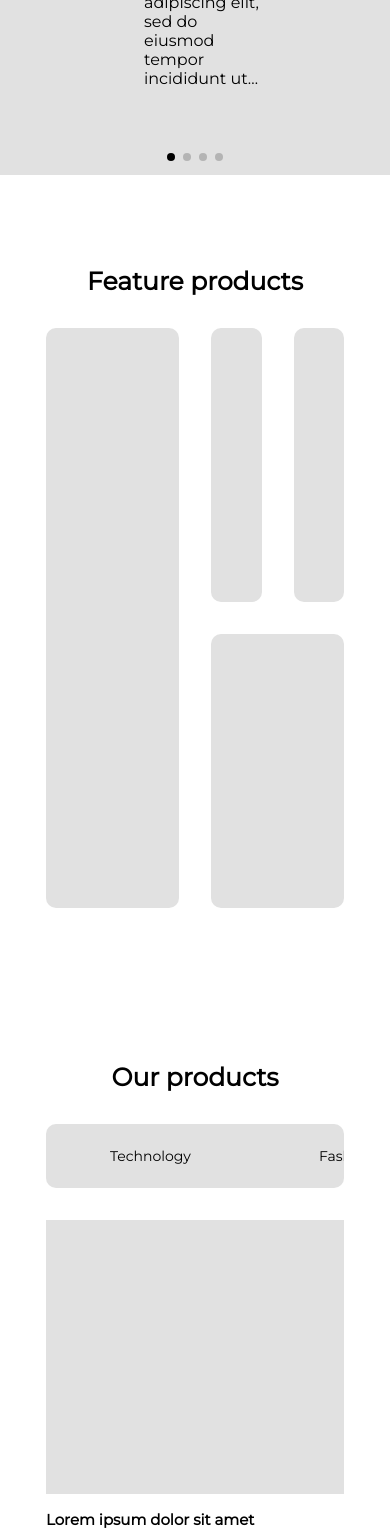
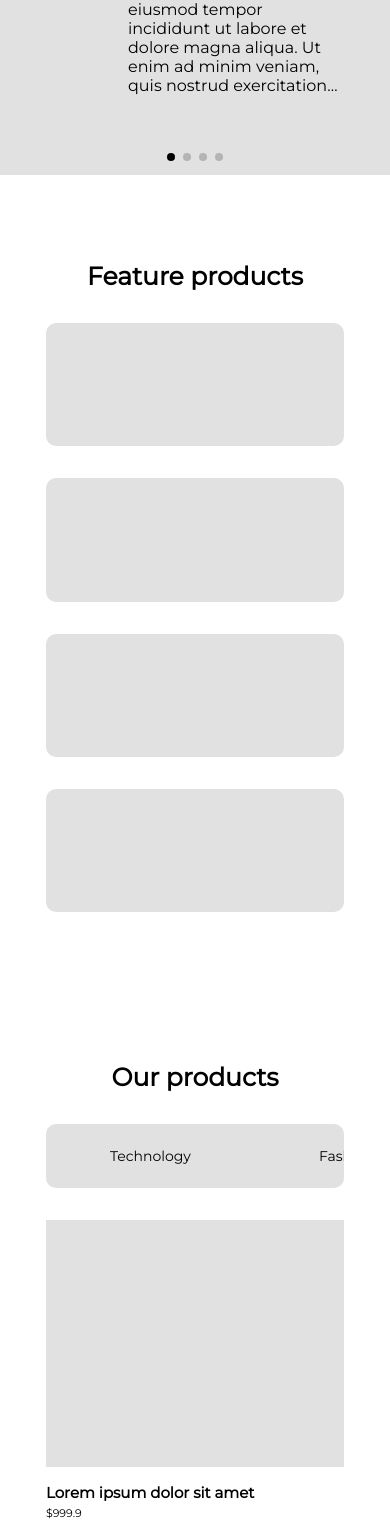
Before and after one commit to HuyND11/DemoProjectIntership, a website: page index.html in a window 390 px wide. Shown: the part 305-1835 px from the top of the page. Drawn offline with nearby package versions, Linux system fonts and the light colour scheme.

Commit message:
Update spacing.

```diff
--- a/Assets/SASS/__global.scss
+++ b/Assets/SASS/__global.scss
@@ -3,7 +3,7 @@ body {
 }
 
 .wrapper {
-    max-width: 1920px;
+    // max-width: 1920px;
     margin: 0 auto;
 }
 
--- a/Assets/SASS/__reset.scss
+++ b/Assets/SASS/__reset.scss
@@ -36,6 +36,7 @@ a {
 img {
     display: block;
     max-width: 100%;
+    vertical-align: middle;
 }
 
 ul,
--- a/Assets/SASS/responsive.scss
+++ b/Assets/SASS/responsive.scss
@@ -1,14 +1,25 @@
 @media screen and (max-width: 992px) {
+
     header {
         .header {
             .nav {
                 &_item {
                     margin-left: 20px;
+                    &:last-child{
+                        margin-left: 25px;
+                    }
                 }
             }
         }
     }
     main {
+        .feature-container {
+            .feature {
+                &_list {
+                    grid-template-areas: "f1 f2" "f3 f4" ;
+                }
+            }
+        }
         .product-container {
             .product {
                 &_nav {
@@ -61,7 +72,7 @@
                 right: -300px;
                 background-color: #fff;
                 bottom: 0;
-                animation: hiddenNavMobile ease 0.3s;
+                transition: .3s;
                 &_list {
                     flex-direction: column;
                     padding-top: 50px;
@@ -82,6 +93,22 @@
             }
         }
     }
+    main {
+        .swiper {
+            &-slide {
+                &-content {
+                    top: calc(((316/800) * 100%) - 10%);
+                }
+            }
+        }
+        .feature-container {
+            .feature {
+                &_list {
+                    grid-template-areas: "f1" "f2" "f3" "f4" ;
+                }
+            }
+        }
+    }
 
     .footer {
         &-top {
@@ -93,22 +120,6 @@
             & > div {
                 margin: 12px 0;
             }
-        }
-    }
-    @keyframes showNavMobile {
-        from {
-            right: -300px;
-        }
-        to {
-            right: 0;
-        }
-    }
-    @keyframes hiddenNavMobile {
-        from {
-            right: 0;
-        }
-        to {
-            right: -300px;;
         }
     }
 }
@@ -123,6 +134,13 @@
         }
     }
     main {
+        .swiper {
+            &-slide {
+                &-content {
+                    top: calc(((316/800) * 100%) - 20%);
+                }
+            }
+        }
         .product-container {
             .product {
 
--- a/Assets/SASS/wireFrame.scss
+++ b/Assets/SASS/wireFrame.scss
@@ -1,5 +1,4 @@
 header {
-    max-width: 1920px;
     width: 100%;
     position: fixed;
     top: 0;
@@ -31,7 +30,6 @@ header {
             left: 0;
             bottom: 0;
             background-color: rgba($color: #000000, $alpha: 0.3);
-            // background-color: $black;
             opacity: 0.3;
         }
         .nav {
@@ -42,6 +40,9 @@ header {
             }
             &_item {
                 margin-left: 40px;
+                &:last-child{
+                    margin-left: 55px;
+                }
             }
             &_link {
                 color: $black;
@@ -95,9 +96,9 @@ main {
 
     .swiper {
         width: 100%;
-        height: 41.6vw;
+        height: 41.666666666vw;
         min-height: 400px;
-        padding: 15px 16px;
+        max-height: 800px;
 
 
         &-slide {
@@ -115,16 +116,18 @@ main {
             -ms-flex-align: center;
             -webkit-align-items: center;
             align-items: center;
+            padding: 15px 16px;
 
             &-content {
                 display: flex;
                 flex-direction: column;
                 align-items: flex-start;
                 justify-content: center;
-                max-width: 50%;
+                max-width: 487px;
                 padding: 0 12px;
                 position: absolute;
                 left: 86px;
+                top: calc((316/800) *100%);
                 overflow: hidden;
                 text-overflow: ellipsis;
                 display: -webkit-box;
@@ -135,6 +138,7 @@ main {
                     font-family: $font-Montserrat;
                     font-size: var(--fz-6);
                     font-weight: var(--fw-5);
+                    margin-bottom: 16px;
                 }
 
                 &-content {
@@ -162,56 +166,29 @@ main {
             justify-content: center;
             width: 100%;
             height: 651px;
+            padding: 0 16px;
             &_list {
-                display: flex;
-                height: 580px;
+                display: grid;
+                grid-template-areas: "f1 f1 f2 f3" "f1 f1 f4 f4";
                 width: 100%;
-                margin: 0 -16px;
-            }
-            &_right {
-                width: 50%;
-                padding: 0 16px;
-                > div {
                 height: 100%;
-                    background-color: $color-wireFrame;
-                    border-radius: 10px;
-                }
-            }
-            &_left {
-                display: flex;
-                width: 50%;
-                flex-direction: column;
-                padding: 0 16px;
-                margin: -16px 0;
-                &_top {
-                    width: 100%;
-                    height: 50%;
-                    padding: 16px 0;
-                    > div {
-                        display: flex;
-                        margin: 0 -16px;
-                        height: 100%;
+                gap: 32px;
             }
             &_item {
-                        width: 50%;
-                        padding: 0 16px;
-                        > div {
-                            height: 100%;
+                border-radius: 10px;
                 background-color: $color-wireFrame;
-                            border-radius: 10px;
             }
+            &_item:nth-child(1) {
+                grid-area: f1;
             }
+            &_item:nth-child(2) {
+                grid-area: f2;
             }
-                &_bottom {
-                    width: 100%;
-                    height: 50%;
-                    padding: 16px 0;
-                    > div {
-                        height: 100%;
-                        background-color: $color-wireFrame;
-                        border-radius: 10px;
+            &_item:nth-child(3) {
+                grid-area: f3;
             }
-                }
+            &_item:nth-child(4) {
+                grid-area: f4;
             }
         }
     }
@@ -285,7 +262,7 @@ main {
                 padding: 16px;
                 &_aside {
                     width: 100%;
-                    height: 274px;
+                    height: 247px;
                 }
                 &_img {
                     height: 100%;
@@ -326,11 +303,14 @@ main {
             justify-content: center;
             width: 100%;
             height: 46.875vw;
+            min-height: 300px;
+            max-height: 900px;
             padding: 6px 0;
             &_content {
                 display: -webkit-box;
                 width: 30vw;
                 min-width: 300px;
+                max-width: 581px;
                 margin-bottom: 32px;
                 overflow: hidden;
                 text-overflow: ellipsis;
@@ -367,8 +347,8 @@ main {
     flex-direction: column;
     text-align: center;
     width: 100%;
-    height: 530px;
     background-color: $color-1;
+    padding: 0 16px;
     & > div {
         width: 100%;
     }
@@ -387,26 +367,29 @@ main {
         .form-group {
             display: flex;
             align-items: center;
-            width: 39%  ;
+            max-width: 616px;
             height: 48px;
-            padding: 0 6px;
-            margin: 0 auto;
             border-radius: 40px;
             background-color: $while;
+            overflow: hidden;
+            margin: 0 auto;
             &-input {
-                width: 50%;
-                border: none;
-                margin: 0 6px;
+                display: flex;
+                flex: 1;
+                min-height: 48px;
+                padding-left: 40px;
                 font-size: var(--fz-1);
                 font-family: $font-Poppins;
                 font-weight: var(--fw-1);
-                &:focus {
                 border: none;
-                }
+                outline: none;
             }
             &-btn {
-                margin-left: auto;
-                padding: 16px 12px;
+                display: flex;
+                justify-content: center;
+                align-items: center;
+                min-height: 48px;
+                padding: 0 40px;
                 border-radius: 99px;
                 border: none;
                 outline: none;
@@ -414,6 +397,7 @@ main {
                 transition: 0.3s;
                 &:hover {
                     background-color: $color-1;
+                    color: $while;
                 }
             }
         }
--- a/index.html
+++ b/index.html
@@ -125,25 +125,12 @@
 				<div class="container">
 					<div class="feature">
 						<h2 class="feature_heading heading">Feature products</h2>
+
 						<div class="feature_list">
-							<div class="feature_right ">
-								<div></div>
-							</div>
-							<div class="feature_left  ">
-								<div class="feature_left_top">
-									<div>
-										<div class="feature_left_top_item">
-											<div></div>
-										</div>
-										<div class="feature_left_top_item">
-											<div></div>
-										</div>
-									</div>
-								</div>
-								<div class="feature_left_bottom">
-									<div></div>
-								</div>
-							</div>
+							<div class="feature_item"></div>
+							<div class="feature_item"></div>
+							<div class="feature_item"></div>
+							<div class="feature_item"></div>
 						</div>
 					</div>
 				</div>
@@ -194,7 +181,7 @@
 							</div>
 							<div class="product_cart">
 								<div class="product_cart_aside">
-									<img class="product_cart_img" src="./Assets/Images/product.png" alt="">
+									<img class="product_cart_img" src="./Assets/Images/NarutoUzumaki.png" alt="">
 								</div>
 								<div class="product_cart_body">
 									<h2 class="product_cart_title">
@@ -209,7 +196,7 @@
 							</div>
 							<div class="product_cart">
 								<div class="product_cart_aside">
-									<img class="product_cart_img" src="./Assets/Images/product.png" alt="">
+									<img class="product_cart_img" src="./Assets/Images/na.png" alt="">
 								</div>
 								<div class="product_cart_body">
 									<h2 class="product_cart_title">
@@ -224,7 +211,7 @@
 							</div>
 							<div class="product_cart">
 								<div class="product_cart_aside">
-									<img class="product_cart_img" src="./Assets/Images/product.png" alt="">
+									<img class="product_cart_img" src="./Assets/Images/doremon.png" alt="">
 								</div>
 								<div class="product_cart_body">
 									<h2 class="product_cart_title">
@@ -274,7 +261,7 @@
 
 			<section class="about-container">
 				<div class="container">
-					<div id="about" class="about">
+					<div  class="about">
 						<h2 class="heading">About us</h2>
 						<p class="about_content"> Lorem ipsum dolor sit amet, consectetur adipiscing elit, sed do
 							eiusmod tempor incididunt ut labore et dolore magna aliqua. Ut enim ad minim veniam, quis
@@ -287,65 +274,6 @@
 				</div>
 			</section>
 		</main>
-
-		<!-- <footer class="footer">
-			<div class="footer_top">
-				<h2 class="footer_top_heading">Find out more about us</h2>
-				<div class="form_group">
-					<input class="form_group_input" type="text">
-					<button class="form_group_btn">Sign in</button>
-				</div>
-			</div>
-			<div class="footer_line"></div>
-			<div class="footer_mid">
-				<div class="footer_mid_right">
-					<h1 class="footer_mid_right_logo">
-						GLuxury
-					</h1>
-				</div>
-				<div class="footer_mid_center">
-					<nav class="footer_mid_center_nav">
-						<ul class="footer_mid_center_nav_list">
-							<li class="footer_mid_center_nav_item">
-								<a href="#" class="footer_mid_center_nav_link">Site</a>
-							</li>
-							<li class="footer_mid_center_nav_item">
-								<a href="#" class="footer_mid_center_nav_link">Home</a>
-							</li>
-							<li class="footer_mid_center_nav_item">
-								<a href="#" class="footer_mid_center_nav_link">About us</a>
-							</li>
-						</ul>
-					</nav>
-					<nav class="footer_mid_center_nav">
-						<ul class="footer_mid_center_nav_list">
-							<li class="footer_mid_center_nav_item">
-								<a href="#" class="footer_mid_center_nav_link">Terms</a>
-							</li>
-							<li class="footer_mid_center_nav_item">
-								<a href="#" class="footer_mid_center_nav_link">Polices</a>
-							</li>
-							<li class="footer_mid_center_nav_item">
-								<a href="#" class="footer_mid_center_nav_link">Privacy</a>
-							</li>
-						</ul>
-					</nav>
-				</div>
-				<div class="footer_mid_left">
-					<div class="footer_mid_left_item"></div>
-					<div class="footer_mid_left_item"></div>
-					<div class="footer_mid_left_item"></div>
-					<div class="footer_mid_left_item"></div>
-					<div class="footer_mid_left_item"></div>
-				</div>
-			</div>
-			<div class="footer_line"></div>
-			<div class="footer_bottom">
-				<p class="footer_bottom_content">
-					Copyright informations
-				</p>
-			</div>
-		</footer> -->
 		<footer class="footer">
 			<div class="footer-top">
 				<h3 class="footer-top-title">
```
Also changed, not shown: Assets/Css/app.css, Assets/Images/NarutoUzumaki.png (added), Assets/Images/doremon.png (added), Assets/Images/na.png (added), 1 other file. Lines whose indentation alone changed are shown as unchanged.
